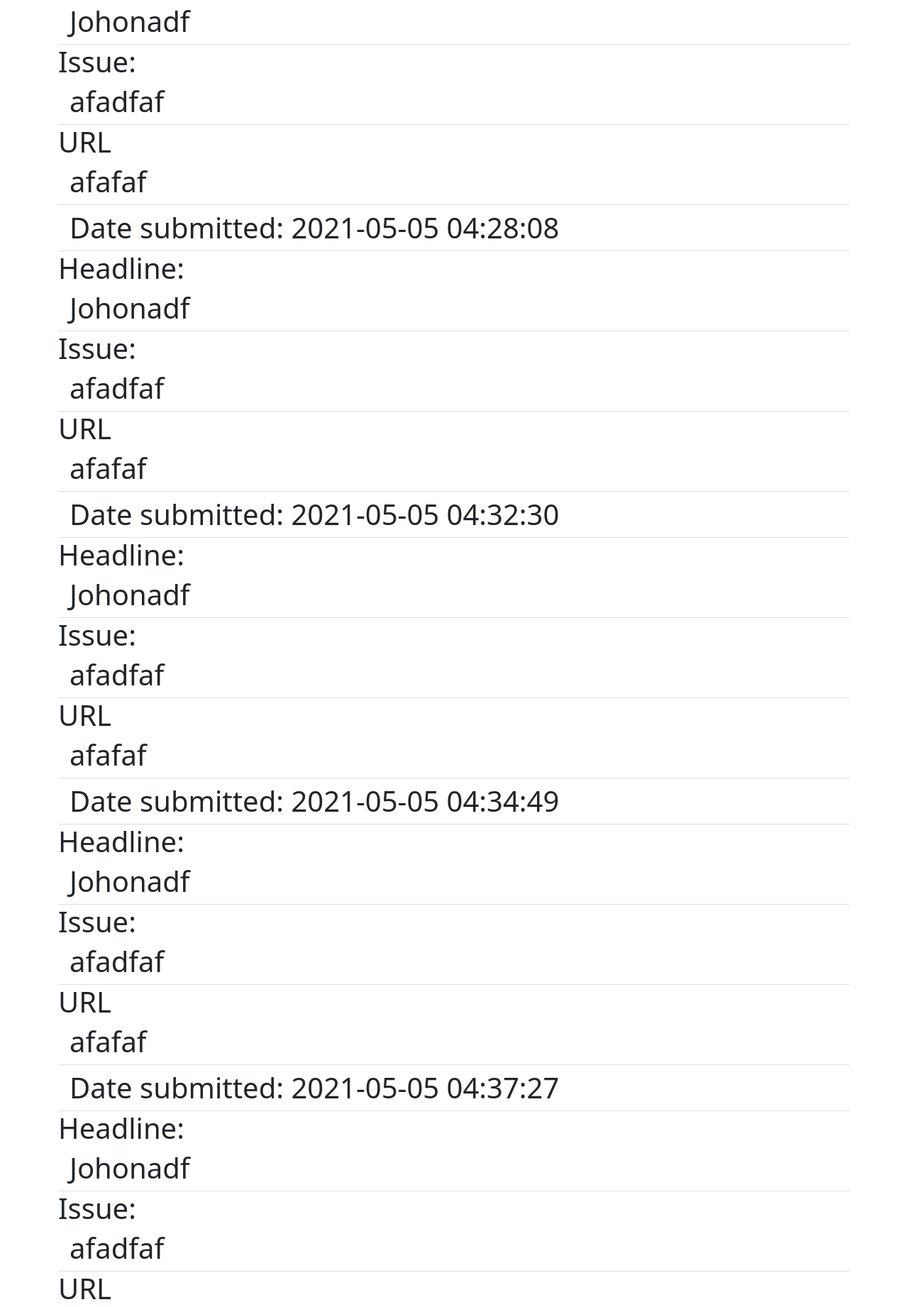
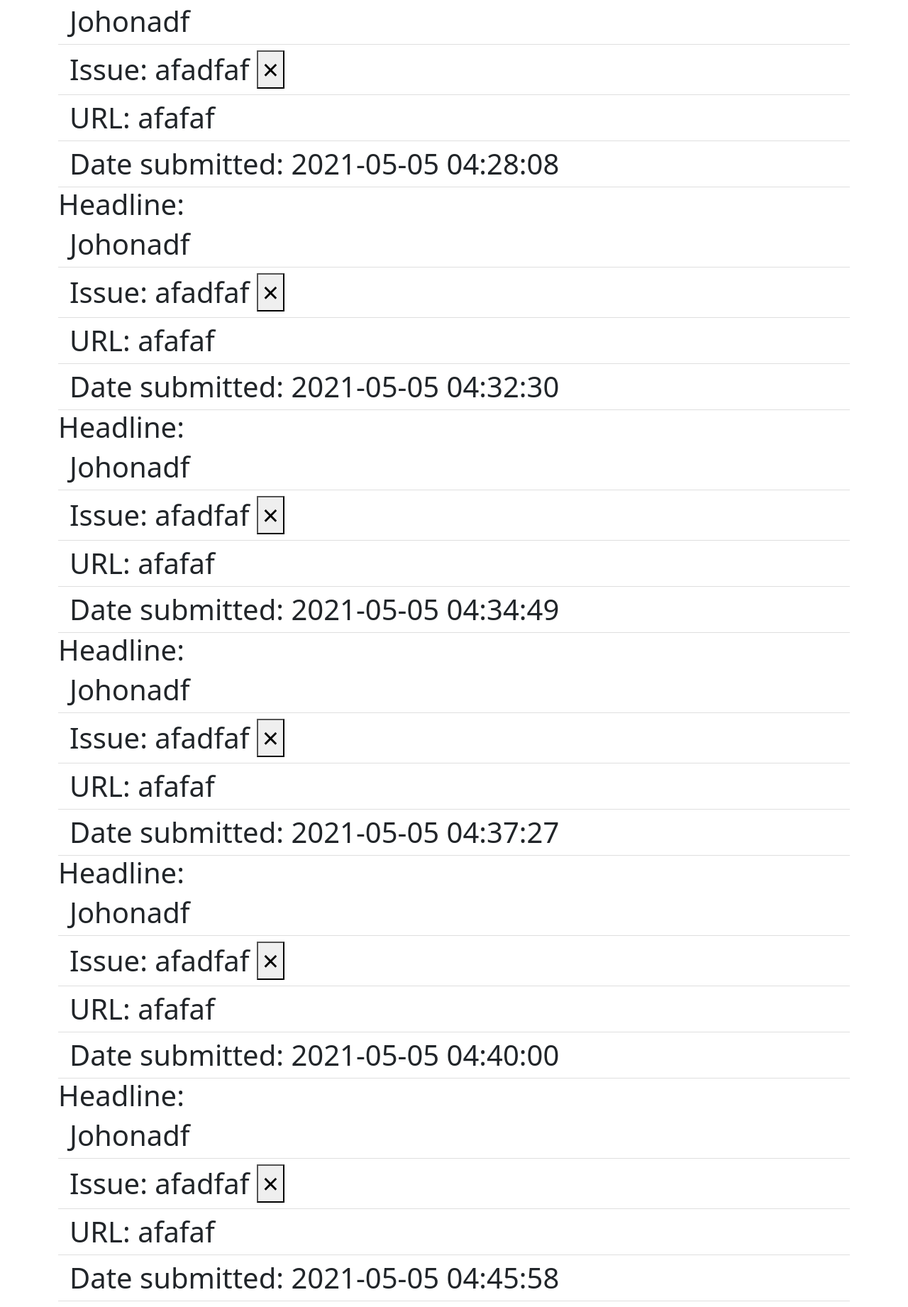
Before and after one commit to dianakakoma/bug_report0421, a Flask app: page / in a window 1280 px wide. Shown: the part 106-1948 px from the top of the page at 71% size. Run offline with Flask 2, Linux system fonts and the light colour scheme; a user stored in the database is signed in; data comes from the database, SQL or seed files in the repository; both versions use the stored data as it was after the commit; some libraries are stand-ins or nearby versions.

Commit message:
created a delete button for each report

```diff
--- /dev/null
+++ b/website/static/index.js
@@ -0,0 +1,8 @@
+// report delete function that redirects to the homepage via a javascript request to the backend
+
+function deleteReport(reportId){
+    fetch('/delete-report', {
+        method: 'POST',
+        body: JSON.stringify({ reportId: reportId }),
+    }).then((_res) => {window.location.href ='/';});
+}
--- a/website/templates/base.html
+++ b/website/templates/base.html
@@ -79,5 +79,10 @@ This will be the default setup for other HTML pages -->
         integrity="sha384-JEW9xMcG8R+pH31jmWH6WWP0WintQrMb4s7ZOdauHnUtxwoG2vI5DkLtS3qm9Ekf"
         crossorigin="anonymous"
       ></script>
+
+      <script
+        type='text/javascript'
+        src='{{url_for('static', filename='index.js')}}'
+      ></script>
     </body></html
 ></DOCTYPE>
--- a/website/templates/home.html
+++ b/website/templates/home.html
@@ -3,12 +3,24 @@
 <ul class='list-group list-group-flush' id='reports'>
 {% for report in user.reports %}
 Headline: <li class="list-group-item"> {{ report.title }} </li>
-Issue: <li class="list-group-item"> {{ report.issue }} </li>
-URL <li class="list-group-item"> {{ report.url }} </li>
-<li class="list-group-item"> Date submitted: {{ report.date }} </li>
+<li class="list-group-item"> Issue: {{ report.issue }}
+
+<!-- delete a report based on its id, with the deleteNote function in 'index.js' via the 'base.html' reference -->
+<button type='button' class='close' onClick='deleteReport({{report.id}})'>
+  <span aria-hidden='true'>&times;</span>
+</button>
+
+
+ </li>
+<li class="list-group-item"> URL: {{ report.url }} </li>
+<li class="list-group-item"> Date submitted: {{ report.date }}
+</li>
 {% endfor %}
 </ul>
+
 <h1 align="center"> Bug Report </h1>
+
+
 <form method="POST">
 
   <div class="form-group">
@@ -39,4 +51,5 @@ URL <li class="list-group-item"> {{ report.url }} </li>
     <button type='submit' class="btn btn-primary"> Add Report </botton>
     </div>
 </form>
+
 {% endblock %}
--- a/website/views.py
+++ b/website/views.py
@@ -1,7 +1,8 @@
-from flask import Blueprint, render_template, request, flash
+from flask import Blueprint, render_template, request, flash, jsonify
 from flask_login import login_required, current_user
 from . models import Report
 from . import db
+import json
 
 views = Blueprint('views', __name__)
 
@@ -24,3 +25,16 @@ def home():
             db.session.commit()
             flash('Report added!', category='success')
     return render_template('home.html', user= current_user)
+
+#a logged in user can delete their own reports.
+@views.route('/delete-report', methods=['POST'])
+def delete_report():
+    report = json.loads(request.data)
+    reportId = report['reportId']
+    report = Report.query.get(reportId)
+    if report:
+        if report.user_id == current_user.id:
+            db.session.delete(report)
+            db.session.commit()
+
+    return jsonify({})
```
Also changed, not shown: website/database.db.
